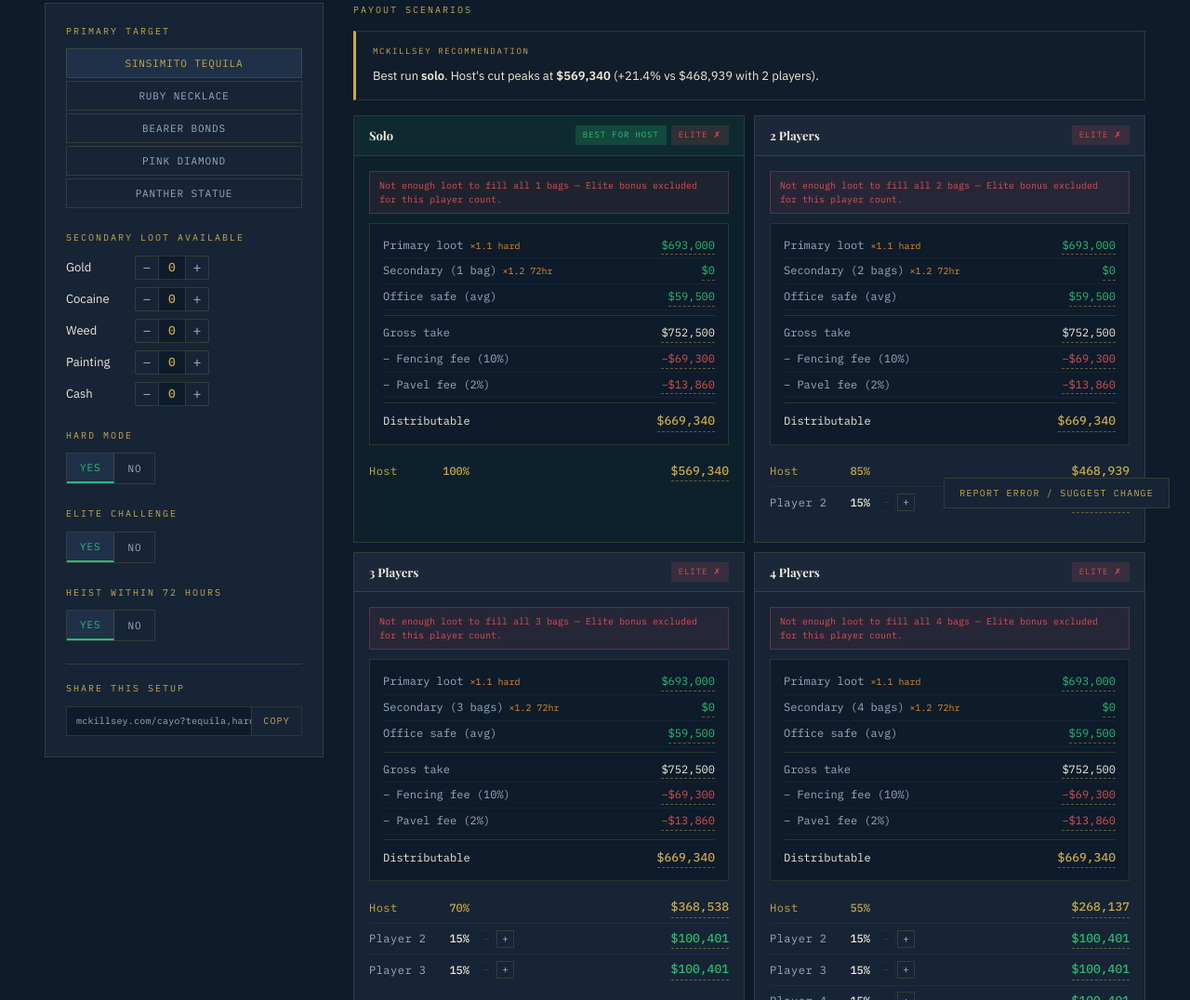
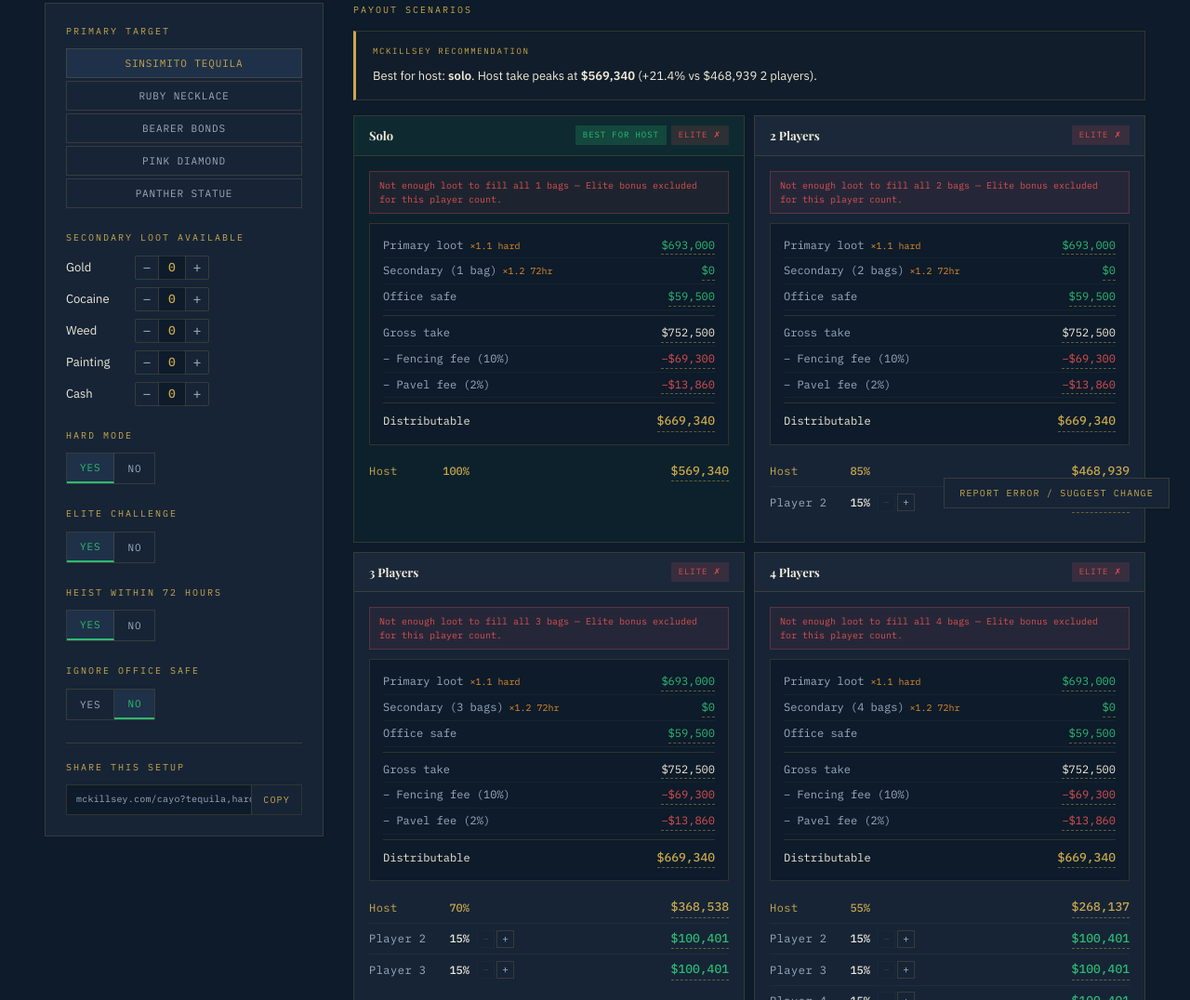
Before and after one commit to McKillsey/mckillsey, a plain HTML site: page cayo.html in a window 1280 px wide. Shown: the part 231-1307 px from the top of the page at 93% size. Drawn offline with nearby package versions, Linux system fonts and the light colour scheme.

Commit message:
Add files via upload

```diff
--- a/cayo.html
+++ b/cayo.html
@@ -308,6 +308,14 @@ body{background:var(--navy);color:var(--cream);font-family:var(--sans);font-size
       <div id="repeat-buff-note" style="margin-top:6px;font-family:var(--mono);font-size:10px;color:var(--cream-dim);line-height:1.5"></div>
     </div>
 
+    <div class="input-section">
+      <span class="input-label">Ignore Office Safe</span>
+      <div class="toggle-group yes-no" id="ignoresafe-group">
+        <button class="toggle-btn"        data-val="yes" onclick="setToggle('ignoreSafe','yes',this)">Yes</button>
+        <button class="toggle-btn active" data-val="no"  onclick="setToggle('ignoreSafe','no',this)">No</button>
+      </div>
+    </div>
+
     <!-- SHARE LINK -->
     <div class="share-section">
       <span class="input-label">Share This Setup</span>
@@ -473,7 +481,7 @@ const ELITE_HARD   = 100000;
 // ─── STATE ────────────────────────────────────────────────────────────────
 
 const state = {
-  primary:'tequila', hardMode:true, eliteSelected:true, repeatHeist:true,
+  primary:'tequila', hardMode:true, eliteSelected:true, repeatHeist:true, ignoreSafe:false,
   loot:{ gold:0, cocaine:0, weed:0, painting:0, cash:0 },
   memberPcts:{ 2:[15], 3:[15,15], 4:[15,15,15] }
 };
@@ -493,6 +501,8 @@ function parseUrlParams() {
   if (parts.includes('noelite')) state.eliteSelected = false;
   if (parts.includes('repeat'))   state.repeatHeist = true;
   if (parts.includes('norepeat')) state.repeatHeist = false;
+  if (parts.includes('nosafe'))   state.ignoreSafe  = true;
+  if (parts.includes('safe'))     state.ignoreSafe  = false;
   const byUrlKey = {};
   for (const [k,v] of Object.entries(SECONDARY_LOOT)) byUrlKey[v.urlKey] = k;
   for (const part of parts) {
@@ -511,6 +521,7 @@ function buildShareUrl() {
   parts.push(state.hardMode ? 'hard' : 'normal');
   parts.push(state.eliteSelected ? 'elite' : 'noelite');
   parts.push(state.repeatHeist ? 'repeat' : 'norepeat');
+  parts.push(state.ignoreSafe ? 'nosafe' : 'safe');
   return 'mckillsey.com/cayo?' + parts.join(',');
 }
 
@@ -547,7 +558,7 @@ function setPrimary(btn) {
 
 function setToggle(key, val, btn) {
   state[key] = (val==='yes');
-  const gid = key==='hardMode' ? 'hardmode-group' : key==='eliteSelected' ? 'elite-group' : 'repeat-group';
+  const gid = key==='hardMode' ? 'hardmode-group' : key==='eliteSelected' ? 'elite-group' : key==='repeatHeist' ? 'repeat-group' : 'ignoresafe-group';
   document.querySelectorAll(`#${gid} .toggle-btn`).forEach(b=>b.classList.remove('active'));
   btn.classList.add('active');
   render();
@@ -796,9 +807,10 @@ function calcScenario(numPlayers) {
   const bags=optimizeBags(numPlayers,state.loot,secBuff);
   const secondary=bags.reduce((s,b)=>s+b.totalValue,0);
   const lootBase=primaryVal+secondary;
-  const gross=lootBase+OFFICE_SAFE;
+  const safeVal=state.ignoreSafe?0:OFFICE_SAFE;
+  const gross=lootBase+safeVal;
   const fencing=lootBase*FENCING_FEE, pavel=lootBase*PAVEL_FEE;
-  const distrib=lootBase*(1-FENCING_FEE-PAVEL_FEE)+OFFICE_SAFE;
+  const distrib=lootBase*(1-FENCING_FEE-PAVEL_FEE)+safeVal;
   const allFull=bags.every(b=>b.totalFill>=0.999);
   const eliteOk=state.eliteSelected&&allFull;
   const eliteEach=eliteOk?(state.hardMode?ELITE_HARD:ELITE_NORMAL):0;
@@ -806,7 +818,7 @@ function calcScenario(numPlayers) {
   const hostPct=100-memPcts.reduce((s,p)=>s+p,0);
   const players=[{label:'Host',pct:hostPct,isHost:true,finalPayout:distrib*hostPct/100+eliteEach-SETUP_FEE}];
   memPcts.forEach((pct,i)=>players.push({label:`Player ${i+2}`,pct,isHost:false,finalPayout:distrib*pct/100+eliteEach}));
-  return {numPlayers,primaryVal,secBuff,bags,secondary,gross,fencing,pavel,distrib,allFull,eliteOk,eliteEach,hostPct,memPcts,players,hostPayout:players[0].finalPayout};
+  return {numPlayers,primaryVal,secBuff,safeVal,bags,secondary,gross,fencing,pavel,distrib,allFull,eliteOk,eliteEach,hostPct,memPcts,players,hostPayout:players[0].finalPayout};
 }
 
 // ─── RENDER ───────────────────────────────────────────────────────────────
@@ -840,20 +852,26 @@ function render() {
 
 
 
-  // Recommendation (verdict style) — show best vs next-best
+  // Recommendation — best for host + best for team
+  const playerLabels = ['Solo','2 Players','3 Players','4 Players'];
+  const plabel = n => n===1 ? 'solo' : playerLabels[n-1].toLowerCase();
+
+  // Best for host
   const sortedByHost = scenarios.slice().sort((a,b)=>b.hostPayout-a.hostPayout);
-  const secondBestSc = sortedByHost[1];
-  const pctDiff = ((bestSc.hostPayout - secondBestSc.hostPayout) / secondBestSc.hostPayout * 100);
-  const pctDiffStr = '+' + pctDiff.toFixed(1) + '%';
-  const playerLabels = ['Solo','2 Players','3 Players','4 Players'];
-  let recMsg;
-  if (bestSc.numPlayers===1) {
-    recMsg = `Best run <strong>solo</strong>. Host's cut peaks at <strong>${fmt(bestSc.hostPayout)}</strong> (${pctDiffStr} vs ${fmt(secondBestSc.hostPayout)} with ${playerLabels[secondBestSc.numPlayers-1].toLowerCase()}).`;
-  } else {
-    recMsg = `Best run with <strong>${bestSc.numPlayers} players total</strong>. Host's cut peaks at <strong>${fmt(bestSc.hostPayout)}</strong> (${pctDiffStr} vs ${fmt(secondBestSc.hostPayout)} ${secondBestSc.numPlayers===1?'solo':'with '+playerLabels[secondBestSc.numPlayers-1].toLowerCase()}).`;
-  }
+  const bestHost = sortedByHost[0], secondHost = sortedByHost[1];
+  const hostDiff = ((bestHost.hostPayout - secondHost.hostPayout) / Math.abs(secondHost.hostPayout) * 100);
+  const hostMsg = `Best for host: <strong>${plabel(bestHost.numPlayers)}</strong>. Host take peaks at <strong>${fmt(bestHost.hostPayout)}</strong> (+${hostDiff.toFixed(1)}% vs ${fmt(secondHost.hostPayout)} ${plabel(secondHost.numPlayers)}).`;
+
+  // Best for team (total of all player payouts)
+  scenarios.forEach(sc => { sc.teamPayout = sc.players.reduce((s,p)=>s+p.finalPayout, 0); });
+  const sortedByTeam = scenarios.slice().sort((a,b)=>b.teamPayout-a.teamPayout);
+  const bestTeam = sortedByTeam[0], secondTeam = sortedByTeam[1];
+  const teamDiff = ((bestTeam.teamPayout - secondTeam.teamPayout) / Math.abs(secondTeam.teamPayout) * 100);
+  const teamMsg = bestTeam.numPlayers === 1 ? '' :
+    `Best for the team: <strong>${plabel(bestTeam.numPlayers)}</strong>. Combined take peaks at <strong>${fmt(bestTeam.teamPayout)}</strong> (+${teamDiff.toFixed(1)}% vs ${fmt(secondTeam.teamPayout)} ${plabel(secondTeam.numPlayers)}).`;
+
   document.getElementById('recommendation-banner').innerHTML =
-    `<div class="verdict"><div class="verdict-label">McKillsey Recommendation</div><p>${recMsg}</p></div>`;
+    `<div class="verdict"><div class="verdict-label">McKillsey Recommendation</div>${teamMsg ? `<p>${teamMsg}</p>` : ''}<p${teamMsg ? ' style="margin-top:6px"' : ''}>${hostMsg}</p></div>`;
 
   // Cards
   const grid=document.getElementById('scenarios-grid');
@@ -919,8 +937,8 @@ function render() {
     }
     const tip_secondary = secLines.join('\n');
 
-    const tip_safe    = `Range: $20,000–$99,000\nAverage: ${fmt(OFFICE_SAFE)}`;
-    const tip_gross   = `${fmt(sc.primaryVal)} primary\n+ ${fmt(sc.secondary)} secondary\n+ ${fmt(OFFICE_SAFE)} safe (fee-exempt)\n= ${fmt(sc.gross)}`;
+    const tip_safe    = sc.safeVal===0 ? 'Excluded from calculation (Ignore Office Safe is on)' : `Range: $20,000–$99,000\nAverage: ${fmt(OFFICE_SAFE)}`;
+    const tip_gross   = `${fmt(sc.primaryVal)} primary\n+ ${fmt(sc.secondary)} secondary\n+ ${fmt(sc.safeVal)} safe (fee-exempt)\n= ${fmt(sc.gross)}`;
     const tip_fencing = `(${fmt(sc.primaryVal)} + ${fmt(sc.secondary)}) × 10%\n= ${fmt(sc.fencing)}\nOffice safe not subject to fencing fee`;
     const tip_pavel   = `(${fmt(sc.primaryVal)} + ${fmt(sc.secondary)}) × 2%\n= ${fmt(sc.pavel)}\nOffice safe not subject to Pavel fee`;
     const tip_distrib = `(${fmt(sc.primaryVal)} + ${fmt(sc.secondary)}) × 88%\n+ ${fmt(OFFICE_SAFE)} safe\n= ${fmt(sc.distrib)}`;
@@ -957,8 +975,8 @@ function render() {
             <span class="math-val pos tip" id="tip-p-${np}-secondary">${fmt(sc.secondary)}</span>
           </div>
           <div class="math-row">
-            <span class="math-label">Office safe (avg)</span>
-            <span class="math-val pos tip" id="tip-p-${np}-safe">${fmt(OFFICE_SAFE)}</span>
+            <span class="math-label">Office safe</span>
+            <span class="math-val pos tip" id="tip-p-${np}-safe">${sc.safeVal===0 ? "$0" : fmt(OFFICE_SAFE)}</span>
           </div>
           <hr class="math-divider">
           <div class="math-row">
@@ -1049,6 +1067,7 @@ function saveState() {
       hardMode:     state.hardMode,
       eliteSelected:state.eliteSelected,
       repeatHeist:  state.repeatHeist,
+      ignoreSafe:   state.ignoreSafe,
       loot:         state.loot,
       memberPcts:   state.memberPcts
     }));
@@ -1064,6 +1083,7 @@ function loadSavedState() {
     if (s.hardMode      !== undefined) state.hardMode      = s.hardMode;
     if (s.eliteSelected !== undefined) state.eliteSelected = s.eliteSelected;
     if (s.repeatHeist   !== undefined) state.repeatHeist   = s.repeatHeist;
+    if (s.ignoreSafe    !== undefined) state.ignoreSafe    = s.ignoreSafe;
     if (s.loot) {
       for (const t of Object.keys(state.loot)) {
         if (s.loot[t] !== undefined) state.loot[t] = Math.min(6, Math.max(0, s.loot[t]));
@@ -1091,6 +1111,7 @@ document.querySelectorAll('#primary-group .toggle-btn').forEach(b=>b.classList.t
 document.querySelectorAll('#hardmode-group .toggle-btn').forEach(b=>b.classList.toggle('active',(b.dataset.val==='yes')===state.hardMode));
 document.querySelectorAll('#elite-group .toggle-btn').forEach(b=>b.classList.toggle('active',(b.dataset.val==='yes')===state.eliteSelected));
 document.querySelectorAll('#repeat-group .toggle-btn').forEach(b=>b.classList.toggle('active',(b.dataset.val==='yes')===state.repeatHeist));
+document.querySelectorAll('#ignoresafe-group .toggle-btn').forEach(b=>b.classList.toggle('active',(b.dataset.val==='yes')===state.ignoreSafe));
 for (const [t,c] of Object.entries(state.loot)) document.getElementById('loot-'+t).textContent=c;
 render();
 </script>
```
